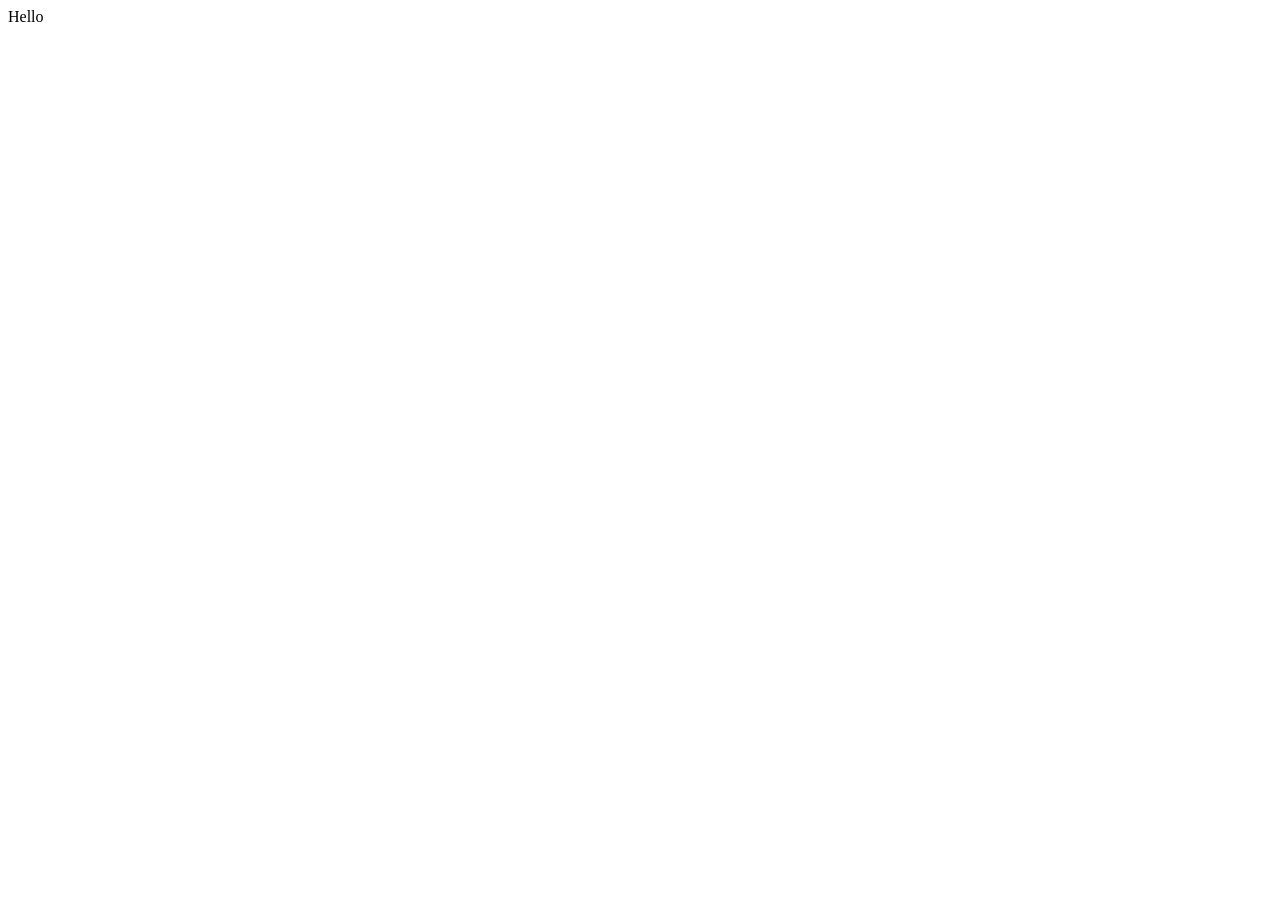
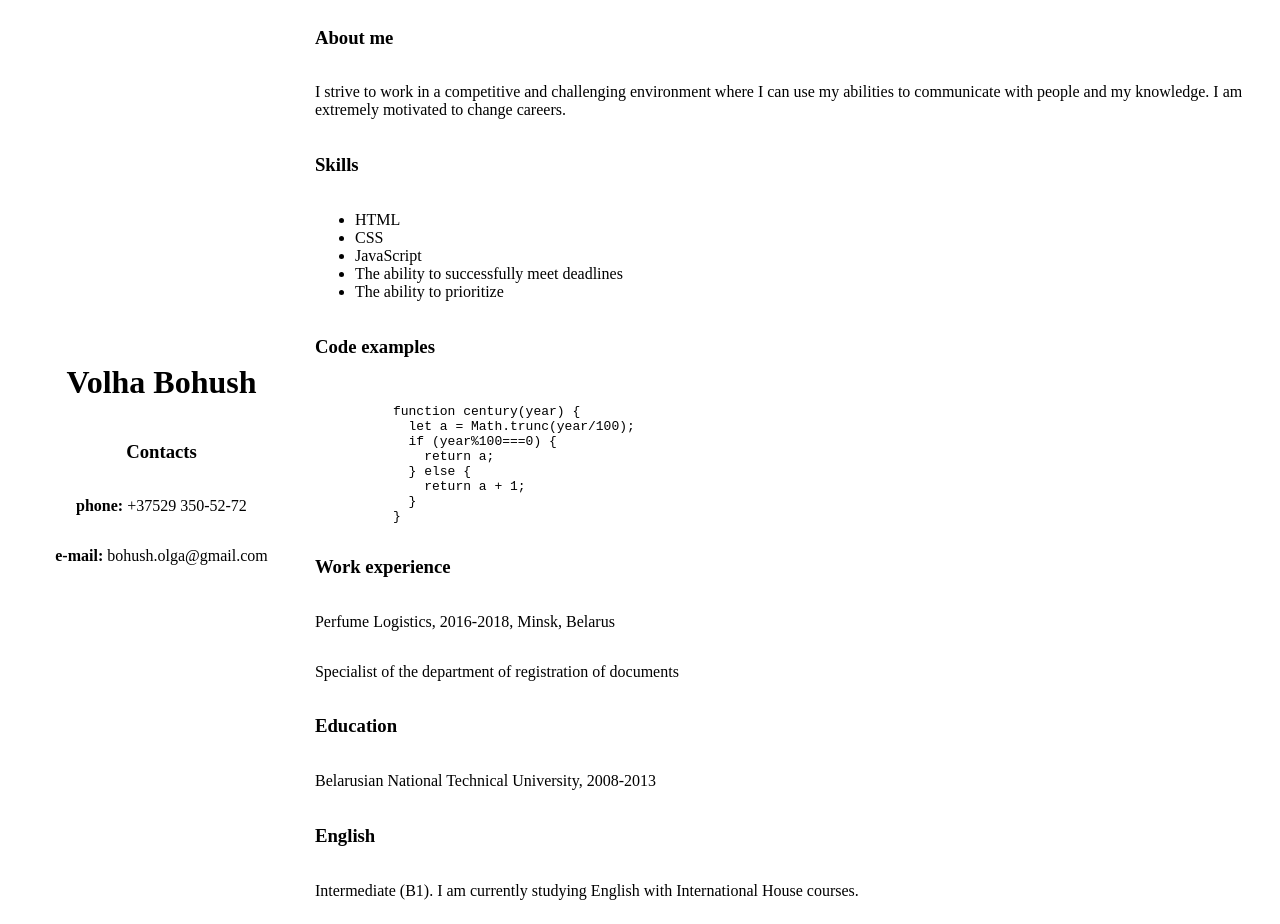
Before and after one commit to OlgaBogush/rsschool-cv, a plain HTML site: page index.html in a window 1280 px wide. Before the commit the page ends 800 px from the top, so only its background shows below. Drawn offline with Linux system fonts and the light colour scheme.

Commit message:
feat: add basic page layout

```diff
--- a/index.html
+++ b/index.html
@@ -1,13 +1,56 @@
 <!DOCTYPE html>
 <html lang="en">
-<head>
-  <meta charset="UTF-8">
-  <meta name="viewport" content="width=device-width, initial-scale=1.0">
-  <link rel="stylesheet" href="./style.css">
-  <title>Olga Bogush</title>
-</head>
-<body>
-  Hello
+  <head>
+    <meta charset="UTF-8" />
+    <meta name="viewport" content="width=device-width, initial-scale=1.0" />
+    <link rel="stylesheet" href="./style.css" />
+    <title>Volha Bohush</title>
+  </head>
 
-</body>
+  <body>
+    <div class="container">
+      <div class="container__intro">
+        <h1 cl>Volha Bohush</h1>
+        <h3>Contacts</h3>
+        <p><b>phone:</b> +37529 350-52-72</p>
+        <p><b>e-mail:</b> bohush.olga@gmail.com</p>
+      </div>
+      <div class="container__info">
+        <h3>About me</h3>
+        <p>
+          I strive to work in a competitive and challenging environment where I
+          can use my abilities to communicate with people and my knowledge. I am
+          extremely motivated to change careers.
+        </p>
+        <h3>Skills</h3>
+        <ul>
+          <li>HTML</li>
+          <li>CSS</li>
+          <li>JavaScript</li>
+          <li>The ability to successfully meet deadlines</li>
+          <li>The ability to prioritize</li>
+        </ul>
+        <h3>Code examples</h3>
+        <pre><code>
+          function century(year) {
+            let a = Math.trunc(year/100);
+            if (year%100===0) {
+              return a;
+            } else {
+              return a + 1;
+            }
+          }</code></pre>
+        <h3>Work experience</h3>
+        <p>Perfume Logistics, 2016-2018, Minsk, Belarus</p>
+        <p>Specialist of the department of registration of documents</p>
+        <h3>Education</h3>
+        <p>Belarusian National Technical University, 2008-2013</p>
+        <h3>English</h3>
+        <p>
+          Intermediate (B1). I am currently studying English with International
+          House courses.
+        </p>
+      </div>
+    </div>
+  </body>
 </html>
--- a/style.css
+++ b/style.css
@@ -1,3 +1,18 @@
 * {
   box-sizing: border-box;
 }
+.container {
+  display: flex;
+  margin: 0 auto;
+}
+.container__intro {
+  display: flex;
+  flex-direction: column;
+  justify-content:center;
+  align-items: center;
+  width: 30%;
+}
+.container__info {
+  display: flex;
+  flex-direction: column;
+}
```
